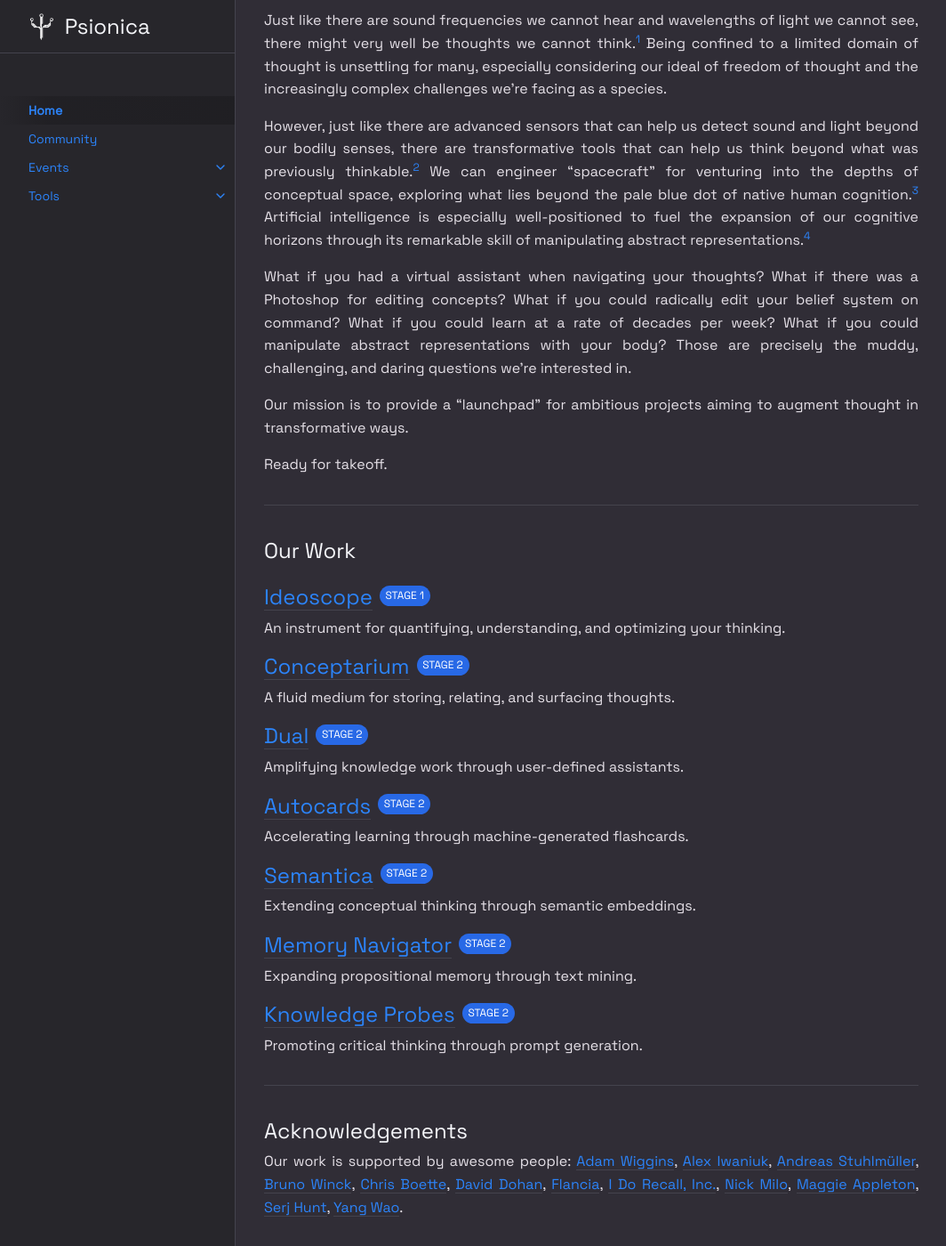
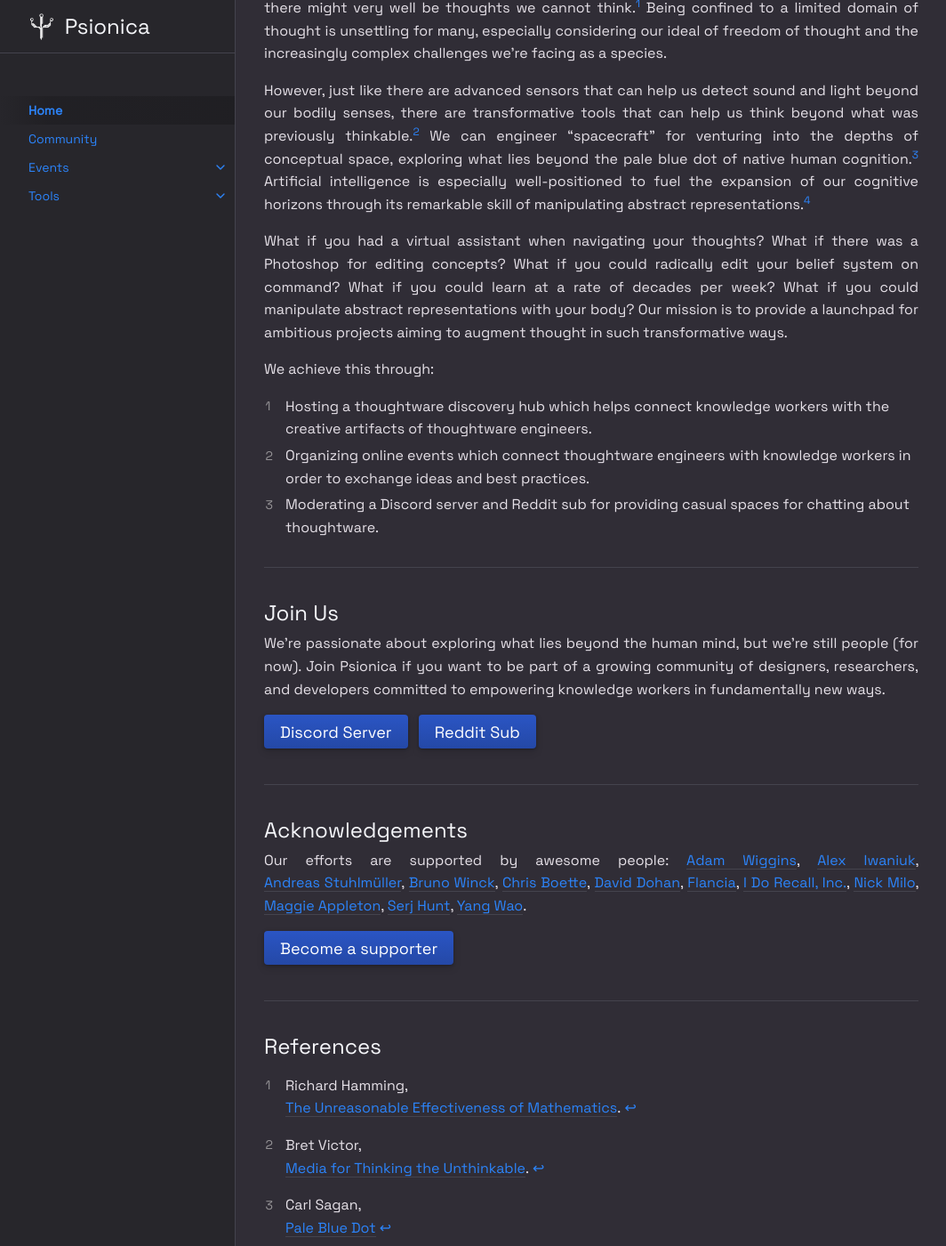
Before and after one commit to Psionica/psionica.github.io, a Jekyll site: the page built from index.md, in a window 1280 px wide and 1400 px high, scrolled down 349 px. Shown: the whole window at 89% size, without its empty margins (107-1171 px from the left). Built offline with Jekyll 4.4.1, drawn with Linux system fonts in a browser that asks for light colours; some of the changed text lies outside the part shown.

Commit message:
Restructure

```diff
--- a/index.md
+++ b/index.md
@@ -16,106 +16,34 @@ An open collective on a mission to augment thought for all.
 
 ---
 
-## Mission
-
 Just like there are sound frequencies we cannot hear and wavelengths of light we cannot see, there might very well be thoughts we cannot think.[^1] Being confined to a limited domain of thought is unsettling for many, especially considering our ideal of freedom of thought and the increasingly complex challenges we're facing as a species.
 
 However, just like there are advanced sensors that can help us detect sound and light beyond our bodily senses, there are transformative tools that can help us think beyond what was previously thinkable.[^2] We can engineer "spacecraft" for venturing into the depths of conceptual space, exploring what lies beyond the pale blue dot of native human cognition.[^3] Artificial intelligence is especially well-positioned to fuel the expansion of our cognitive horizons through its remarkable skill of manipulating abstract representations.[^5]
 
-What if you had a virtual assistant when navigating your thoughts? What if there was a Photoshop for editing concepts? What if you could radically edit your belief system on command? What if you could learn at a rate of decades per week? What if you could manipulate abstract representations with your body? Those are precisely the muddy, challenging, and daring questions we're interested in.
+What if you had a virtual assistant when navigating your thoughts? What if there was a Photoshop for editing concepts? What if you could radically edit your belief system on command? What if you could learn at a rate of decades per week? What if you could manipulate abstract representations with your body? Our mission is to provide a launchpad for ambitious projects aiming to augment thought in such transformative ways.
 
-Our mission is to provide a "launchpad" for ambitious projects aiming to augment thought in transformative ways.
+We achieve this through:
 
-Ready for takeoff.
+1. Hosting a thoughtware discovery hub which helps connect knowledge workers with the creative artifacts of thoughtware engineers.
+2. Organizing online events which connect thoughtware engineers with knowledge workers in order to exchange ideas and best practices.
+3. Moderating a Discord server and Reddit sub for providing casual spaces for chatting about thoughtware.
 
 ---
 
-## Our Work
+## Join Us
 
-## [Ideoscope](/tools/ideoscope)
-{: .d-inline-block .mt-4 }
+We're passionate about exploring what lies beyond the human mind, but we're still people (for now). Join Psionica if you want to be part of a growing community of designers, researchers, and developers committed to empowering knowledge workers in fundamentally new ways.
 
-STAGE 1
-{: .label }
+[Discord Server](https://discord.gg/NXYZUbhMNf){: .btn .btn-primary .fs-5 .mb-4 .mb-md-0 } [Reddit Sub](https://reddit.com/r/augmentedMind/){: .btn .btn-primary .fs-5 .mb-4 .mb-md-0 .ml-2 }
 
-An instrument for quantifying, understanding, and optimizing your thinking.
-{: .fs-4 .fw-300 .text-left .mt-0 }
-
-## [Conceptarium](/tools/conceptarium)
-{: .d-inline-block .mt-0 }
-
-STAGE 2
-{: .label }
-
-A fluid medium for storing, relating, and surfacing thoughts.
-{: .fs-4 .fw-300 .text-left .mt-0 }
-
-## [Dual](/tools/dual)
-{: .d-inline-block .mt-0 }
-
-STAGE 2
-{: .label }
-
-Amplifying knowledge work through user-defined assistants.
-{: .fs-4 .fw-300 .text-left .mt-0 }
-
-## [Autocards](/tools/autocards)
-{: .d-inline-block .mt-0 }
-
-STAGE 2
-{: .label }
-
-Accelerating learning through machine-generated flashcards.
-{: .fs-4 .fw-300 .text-left .mt-0 }
-
-## [Semantica](/tools/semantica)
-{: .d-inline-block .mt-0 }
-
-STAGE 2
-{: .label }
-
-Extending conceptual thinking through semantic embeddings.
-{: .fs-4 .fw-300 .text-left .mt-0 }
-
-## [Memory Navigator](/tools/memnav)
-{: .d-inline-block .mt-0 }
-
-STAGE 2
-{: .label }
-
-Expanding propositional memory through text mining.
-{: .fs-4 .fw-300 .text-left .mt-0 }
-
-## [Knowledge Probes](/tools/k-probes)
-{: .d-inline-block .mt-0 }
-
-STAGE 2
-{: .label }
-
-Promoting critical thinking through prompt generation.
-{: .fs-4 .fw-300 .text-left .mt-0 }
 
 ---
 
 ## Acknowledgements
 
-Our work is supported by awesome people: [Adam Wiggins](https://opencollective.com/adam-wiggins), [Alex Iwaniuk](https://opencollective.com/alex-hubert-iwaniuk), [Andreas Stuhlmüller](https://stuhlmueller.org/), [Bruno Winck](https://opencollective.com/bruno-winck), [Chris Boette](https://opencollective.com/chris-boette), [David Dohan](https://opencollective.com/david-d), [Flancia](https://opencollective.com/flancia), [I Do Recall, Inc.](https://opencollective.com/i-do-recall-inc), [Nick Milo](https://opencollective.com/nickmilo), [Maggie Appleton](https://opencollective.com/maggie-appleton), [Serj Hunt](https://opencollective.com/serjhunt_ark), [Yang Wao](https://opencollective.com/yangwao).
-
-## Support Us
-
-Our only stakeholder is humanity. Help us keep it that way.
-
-By supporting our efforts, you're investing in transparent research and development at the frontier of thought. Not only are you helping us deliver open source tools reshaping the landscape of knowledge work, but you're also setting in motion a broader movement around cognitive augmentation as a second-order consequence.
+Our efforts are supported by awesome people: [Adam Wiggins](https://opencollective.com/adam-wiggins), [Alex Iwaniuk](https://opencollective.com/alex-hubert-iwaniuk), [Andreas Stuhlmüller](https://stuhlmueller.org/), [Bruno Winck](https://opencollective.com/bruno-winck), [Chris Boette](https://opencollective.com/chris-boette), [David Dohan](https://opencollective.com/david-d), [Flancia](https://opencollective.com/flancia), [I Do Recall, Inc.](https://opencollective.com/i-do-recall-inc), [Nick Milo](https://opencollective.com/nickmilo), [Maggie Appleton](https://opencollective.com/maggie-appleton), [Serj Hunt](https://opencollective.com/serjhunt_ark), [Yang Wao](https://opencollective.com/yangwao).
 
 [Become a supporter](https://opencollective.com/psionica){: .btn .btn-primary .fs-5 .mb-4 .mb-md-0 }
-
----
-
-## Join Us
-
-We're passionate about exploring what lies beyond the human mind, but we're still people (for now). Join Psionica if you want to be part of a growing community of designers, researchers, and developers committed to empowering individuals around the world in fundamentally new ways. Contribute to existing projects, develop your own, or just hang around for an insightful chat.
-
-[Become a member](https://discord.gg/NXYZUbhMNf){: .btn .btn-primary .fs-5 .mb-4 .mb-md-0 }
 
 ---
 
```
